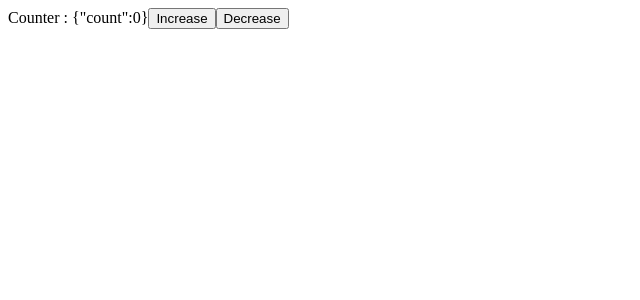
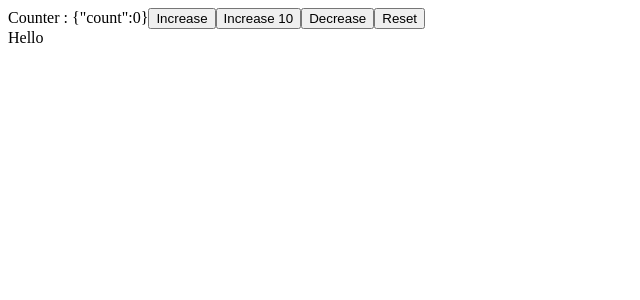
Before and after one commit to iBoukhenna/reactjs-masterclass, a React (Vite) app: page / in a window 1280 px wide. Shown: the top 300 px of the page, without its empty margins (0-640 px from the left). Built offline with nearby package versions, Linux system fonts and the light colour scheme.

Commit message:
more useReducer

```diff
--- a/src/index.jsx
+++ b/src/index.jsx
@@ -8,12 +8,14 @@ function init (initValue) {
 function reducer (state, action) {
     switch (action.type) {
         case 'increase':
-            return {count: state.count + 1};
+            return {count: state.count + (action.payload || 1)};
         case 'decrease':
             if (state.count <= 0) {
                 return state;
             }
             return {count: state.count - 1};
+        case 'reset':
+            return init(0);
         default:
             throw new Error("L'action " + action.type + " est inconnue")
     }
@@ -25,8 +27,16 @@ function App () {
     return <div>
         Counter : {JSON.stringify(count)}
         <button onClick={() => dispatch({type: 'increase'})}>Increase</button>
+        <button onClick={() => dispatch({type: 'increase', payload: 10})}>Increase 10</button>
         <button onClick={() => dispatch({type: 'decrease'})}>Decrease</button>
+        <button onClick={() => dispatch({type: 'reset'})}>Reset</button>
+        <Child />
     </div>
+}
+
+function Child () {
+    console.log('render')
+    return <div>Hello</div>
 }
 
 const rootElement = document.getElementById("app");
```
